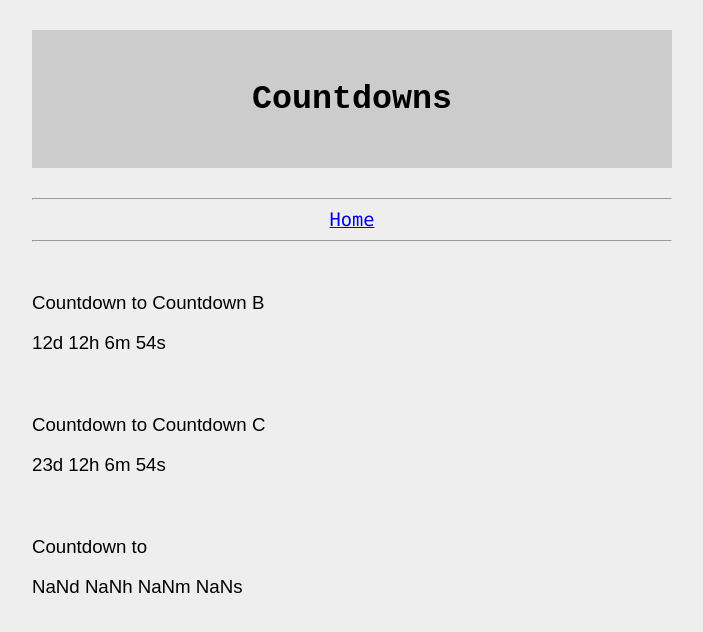
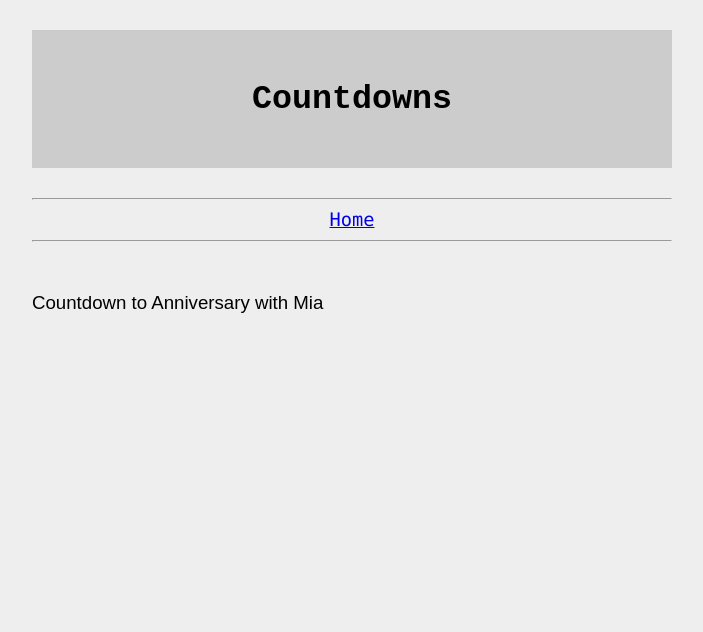
Before and after one commit to thomas6785/thomas6785.github.io, a Jekyll site: the page built from projects/countdowns.html, in a window 1280 px wide. Shown: the top 632 px of the page, without its empty margins (288-991 px from the left). Built offline with Jekyll 4.4.1, drawn with Linux system fonts in a browser that asks for light colours; part of the change alters nothing that is shown.

Commit message:
vault backup: 2024-10-17 12:53:02

```diff
--- a/projects/countdowns.html
+++ b/projects/countdowns.html
@@ -2,9 +2,9 @@
 title: Countdowns
 layout: default
 ---
-{% assign countdown_dates = "2024-10-20,2024-10-30,2024-11-10" | split: "," %}
-{% assign countdown_names = "Countdown A,Countdown B,Countdown C" | split: "," %}
-{% for index in (1..countdown_dates.size) %}
+{% assign countdown_dates = "2024-10-29,2024-11-29,2024-12-21,2024-12-25,2025-01-07,2025-01-20,2025-02-14,2025-02-28" | split: "," %}
+{% assign countdown_names = "Anniversary with Mia,End of Classes,Christmas Break,Christmas Day,San Francisco,AMD Start Day,Valentine's Day,Mega AMD Paycheck" | split: "," %}
+{% for index in (0..countdown_dates.size-1) %}
 
 <!-- Display the countdown timer in an element -->
 <p>Countdown to {{ countdown_names[index] }}</p>
```
